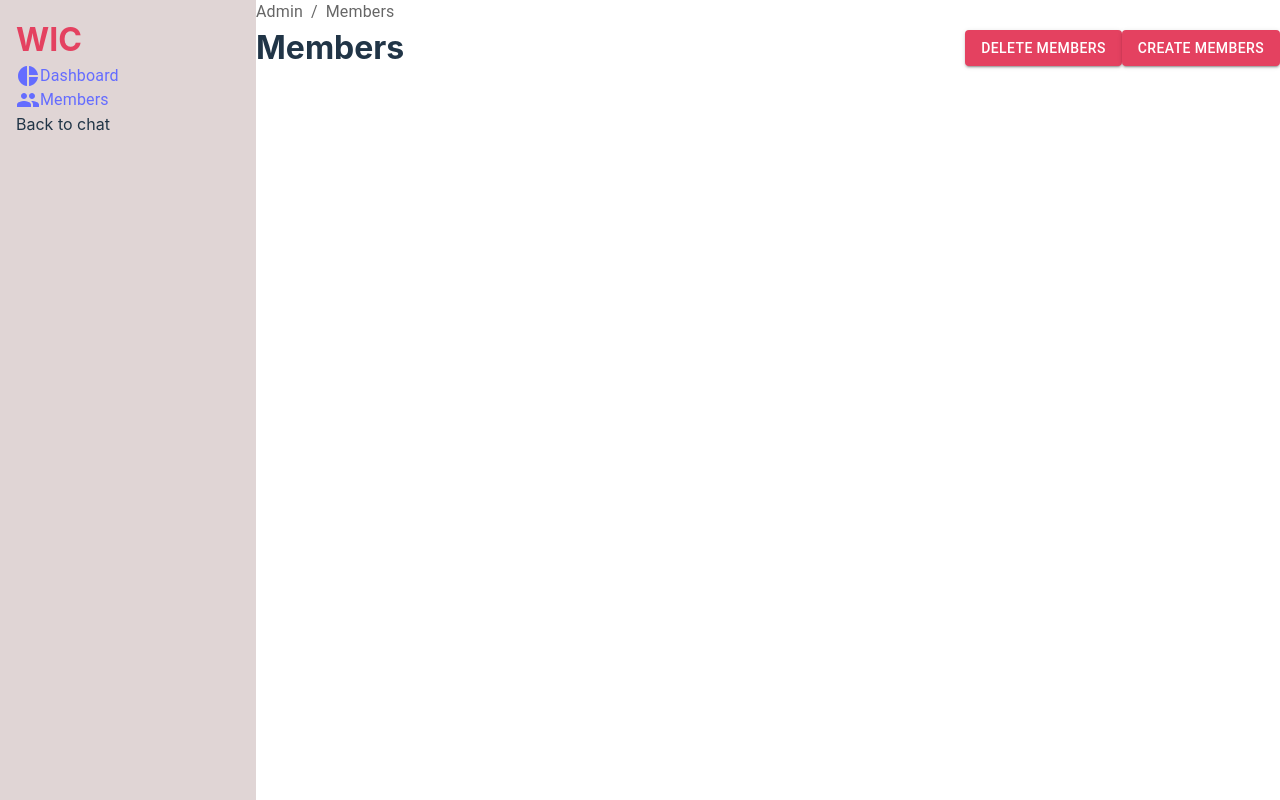
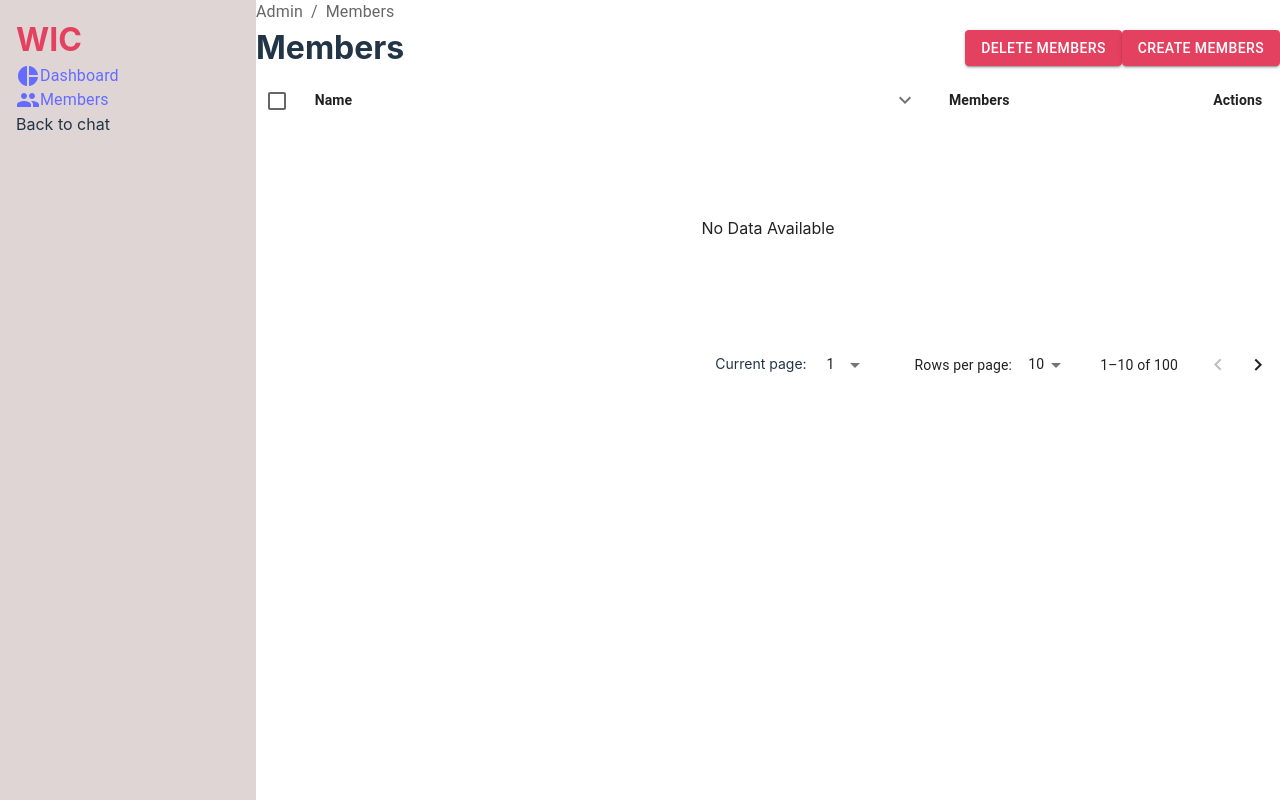
Before and after one commit to Yonkoulong/chat-wic, a React (Vite) app in the folder frontend/: page /admin/members in a window 1280 px wide. Built offline with nearby package versions, Linux system fonts and the light colour scheme.

Commit message:
feat : common table

```diff
--- a/frontend/src/pages/Admin/Members/index.jsx
+++ b/frontend/src/pages/Admin/Members/index.jsx
@@ -11,8 +11,40 @@ import {
   MemberContentBody,
 } from "./Members.styles";
 import { ButtonCustomize } from "@/shared/components/Button";
+import { CommonTable } from "@/shared/components";
+
+const headCellMembersListing = [
+  {
+    id: "name",
+    label: "Name",
+    optionComponent: false,
+    hasSortIcon: true,
+    width: "60%",
+  },
+  {
+    id: "members",
+    label: "Members",
+    optionComponent: false,
+    hasSortIcon: false,
+    width: "25%",
+  },
+  {
+    id: "actions",
+    label: "Actions",
+    hasSortIcon: false,
+    width: "5%",
+  },
+]
+
 
 export const Members = () => {
+
+  const toggleSort = () => {};
+
+  const handleCheckAllMember = () => {};
+
+  const handleSelectMember = () => {};
+
   return (
     <MemberContainer>
       <Breadcrumbs aria-label="breadcrumb">
@@ -30,7 +62,40 @@ export const Members = () => {
           </MemberContentAction>
         </MemberContentHead>
 
-        <MemberContentBody>{/* table */}</MemberContentBody>
+        <MemberContentBody>
+        <CommonTable
+          hasCheckList={true}
+          sort={{}}
+          hasPagination={true}
+          headCells={headCellMembersListing}
+          dataList={[]}
+          selected={[]}
+          handleSelect={handleSelectMember}
+          handleSelectAllClick={handleCheckAllMember}
+          toggleSort={toggleSort}
+          totalRecord={100}
+          paging={ { page: 1, size: 10 }}
+          maxHeight={700}
+          loading={false}
+        >
+          {(member) => {
+            return (
+              <>
+                <TableCell>
+                    <div >{member.name}</div>
+                </TableCell>
+                <TableCell>
+                  <div>{member?.totalAgents || "-"}</div>
+                </TableCell>
+                <TableCell>
+                  <div>kaka</div>
+                </TableCell>
+              </>
+            );
+          }}
+        </CommonTable>
+
+        </MemberContentBody>
       </MemberContent>
     </MemberContainer>
   );
--- a/frontend/src/shared/components/NoDataAvailable/index.jsx
+++ b/frontend/src/shared/components/NoDataAvailable/index.jsx
@@ -3,10 +3,10 @@ import styled from "styled-components";
 import { Box } from "@/shared/components";
 
 const StyledBoxContainer = styled(Box)`
-     height : 200px;
-     display : flex;
-     text-align : center;
-     align-item : center;
+  height: 200px;
+  text-align: center;
+  align-item: center;
+  padding-top: 80px;
 `;
 
 export const NoDataAvailable = () => {
--- a/frontend/src/shared/components/Table/TableHeader.jsx
+++ b/frontend/src/shared/components/Table/TableHeader.jsx
@@ -1,7 +1,8 @@
 import React from 'react';
 import { Box, Checkbox, TableCell, TableHead, TableRow, TableSortLabel, IconButton } from "@/shared/components";
 import styled from "styled-components";
-import {KeyboardArrowDownIcon, KeyboardArrowUpIcon} from "@mui/icons-material";
+import KeyboardArrowDownIcon from "@mui/icons-material/KeyboardArrowDown";
+import KeyboardArrowUpIcon from "@mui/icons-material/KeyboardArrowUp";
 import { ORDER_DIRECTION } from "@/shared/utils/constant";
 
 const TableHeaderCellWithAction = ({ headCell, children, sort, toggleSort }) => {
--- a/frontend/src/shared/components/index.js
+++ b/frontend/src/shared/components/index.js
@@ -21,3 +21,4 @@ export {
 } from "@mui/material";
 export { ControllerInput } from "./ControllerInput";
 export { NoDataAvailable } from "./NoDataAvailable";
+export { CommonTable } from "./Table";
```
